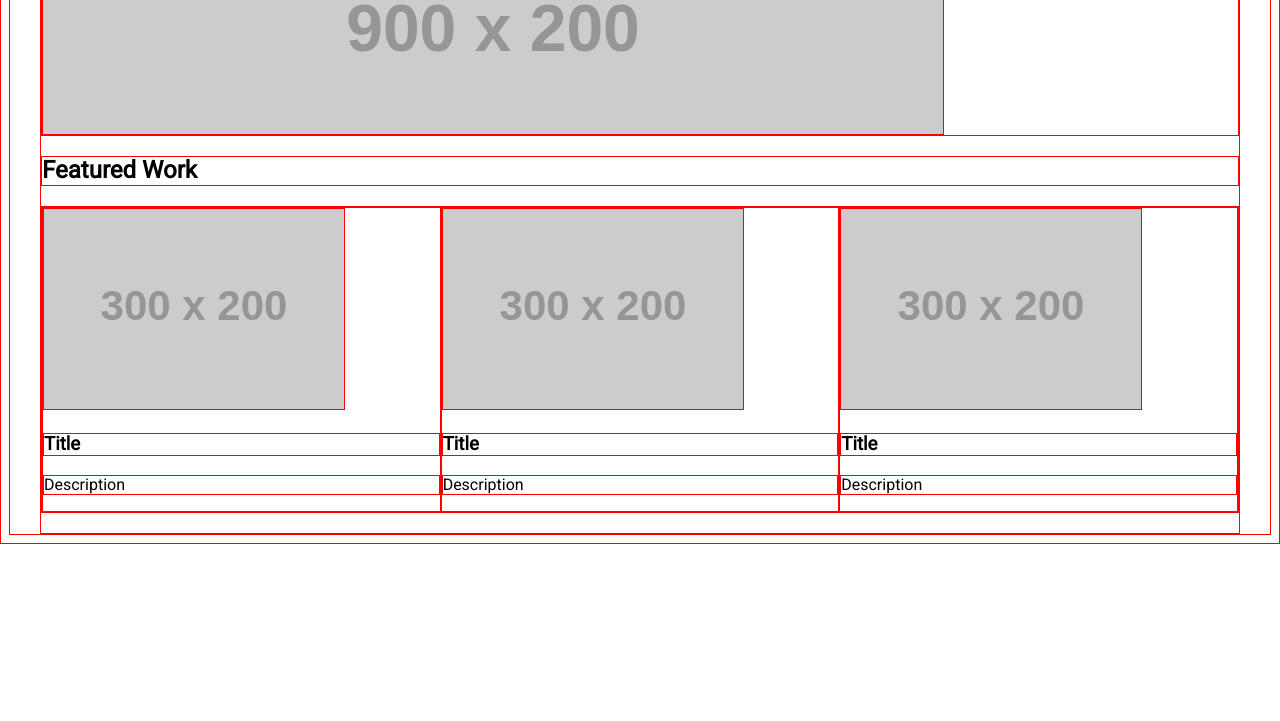
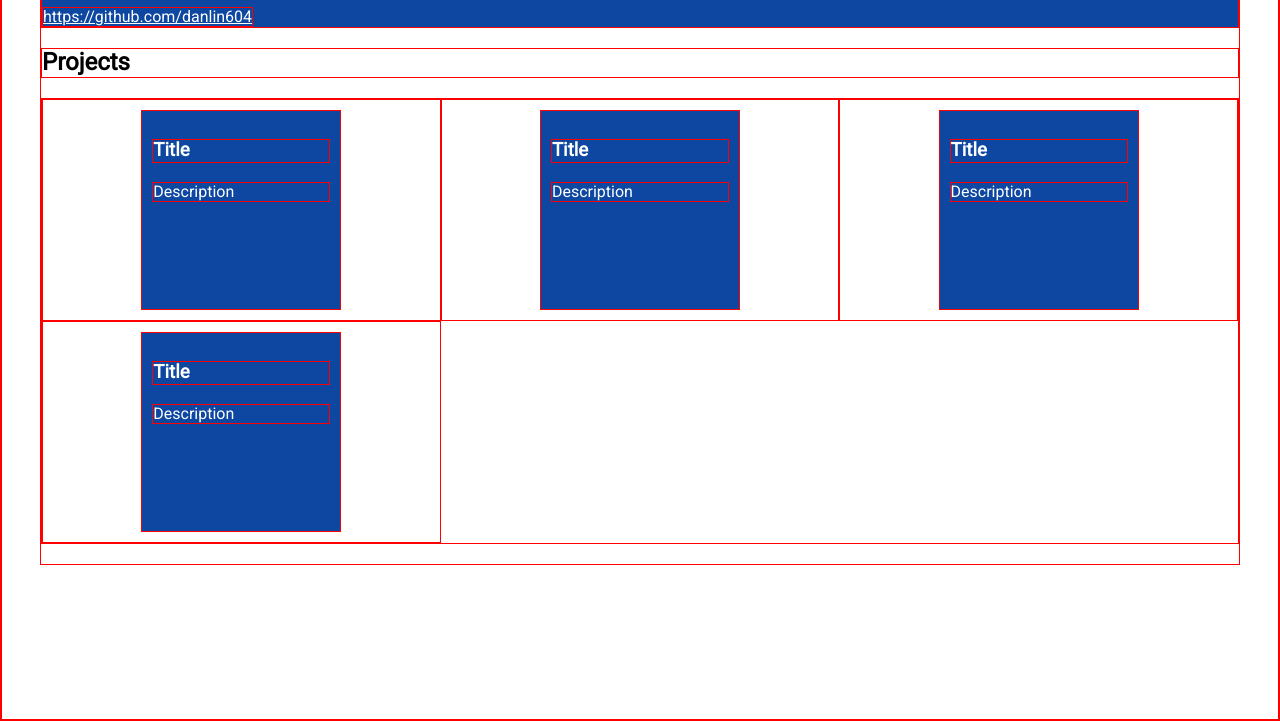
Before and after one commit to danlin604/udacity-frontend, a plain HTML site: page portfolio/framework/test.html in a window 1280 px wide. Shown: the part 79-800 px from the top of the page. Drawn offline with Linux system fonts and the light colour scheme; placeholder pictures from the web are drawn by us.

Commit message:
basic styling
Signed-off-by: Daniel Lin <danlin604@gmail.com>

```diff
--- a/portfolio/framework/css/main.css
+++ b/portfolio/framework/css/main.css
@@ -1,16 +1,32 @@
 * {
     border: 1px solid red !important;
 }
-
 * {
     -webkit-box-sizing: border-box;
     -moz-box-sizing: border-box;
     -ms-box-sizing: border-box;
     box-sizing: border-box;
 }
-
 * {
     font-family: 'Roboto', sans-serif;
+}
+
+body, html {
+    margin: 0;
+    height: 100%;
+    background-color: white;
+}
+a {
+    color: white;
+
+}
+article {
+    height: 200px;
+    width: 200px;
+    margin-left: auto;
+    margin-right: auto;
+    margin-top: 10px;
+    margin-bottom: 10px;
 }
 
 .grid {
@@ -18,58 +34,45 @@
     max-width: 1200px;
     width: 100%;
 }
-
 .row {
     width: 100%;
     margin-bottom: 20px;
     display: flex;
     flex-wrap: wrap;
 }
-
 .col-1 {
     width: 8.33%;
 }
-
 .col-2 {
     width: 16.66%;
 }
-
 .col-3 {
     width: 25%;
 }
-
 .col-4 {
     width: 33.33%;
 }
-
 .col-5 {
     width: 41.66%;
 }
-
 .col-6 {
     width: 50%;
 }
-
 .col-7 {
     width: 58.33%;
 }
-
 .col-8 {
     width: 66.66%;
 }
-
 .col-9 {
     width: 75%;
 }
-
 .col-10 {
     width: 83.33%;
 }
-
 .col-11 {
     width: 91.66%;
 }
-
 .col-12 {
     width: 100%;
 }
@@ -79,3 +82,13 @@
         display: none;
     }
 }
+
+.header {
+    background-color: #0D47A1;
+    color: white;
+}
+.tile {
+    background-color: #0D47A1;
+    color: white;
+    padding: 10px;
+}
--- a/portfolio/framework/test.html
+++ b/portfolio/framework/test.html
@@ -6,32 +6,42 @@
 	<link href="https://fonts.googleapis.com/css?family=Roboto" rel="stylesheet">
 	<link rel="stylesheet" href="css/main.css">
 	<meta charset="utf-8">
-	<title>Framework Test page</title>
+	<title>danlin604</title>
 </head>
 <body>
 	<div class="grid">
 
-		<div class="row">
-			<img src="http://placehold.it/900x200">
+		<div class="header row">
+			<h1 class="col-12">danlin604</h1>
+			<a href="https://github.com/danlin604">https://github.com/danlin604</a>
 		</div> <!-- row -->
 
-		<h2>Featured Work</h2>
+		<h2>Projects</h2>
 
 		<div class="row">
 			<div class="col-4">
-				<img src="http://placehold.it/300x200">
+				<article class="tile">
 					<h3>Title</h3>
 					<p>Description</p>
+				</article>
 			</div>
 			<div class="col-4">
-				<img src="http://placehold.it/300x200">
+				<article class="tile">
 					<h3>Title</h3>
 					<p>Description</p>
+				</article>
 			</div>
 			<div class="col-4">
-				<img src="http://placehold.it/300x200">
+				<article class="tile">
 					<h3>Title</h3>
 					<p>Description</p>
+				</article>
+			</div>
+			<div class="col-4">
+				<article class="tile">
+					<h3>Title</h3>
+					<p>Description</p>
+				</article>
 			</div>
 		</div> <!-- row -->
 
```
Lines whose indentation alone changed are shown as unchanged.
